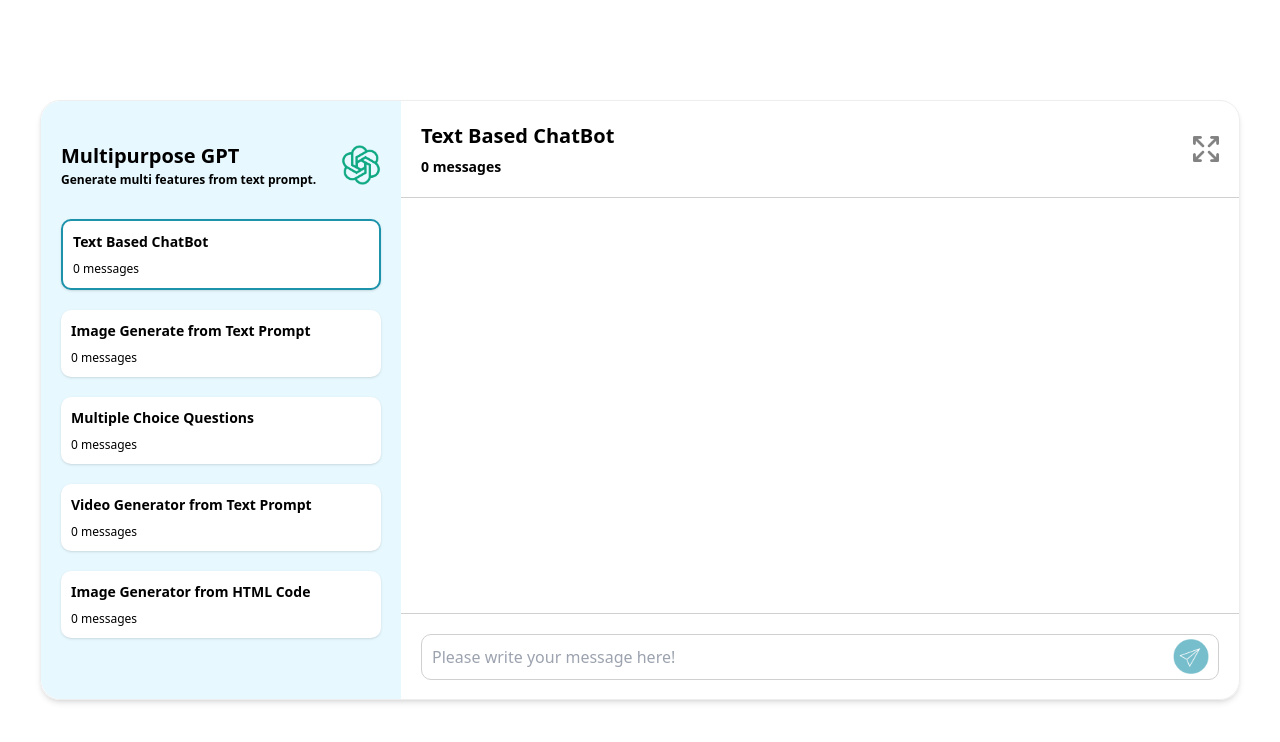
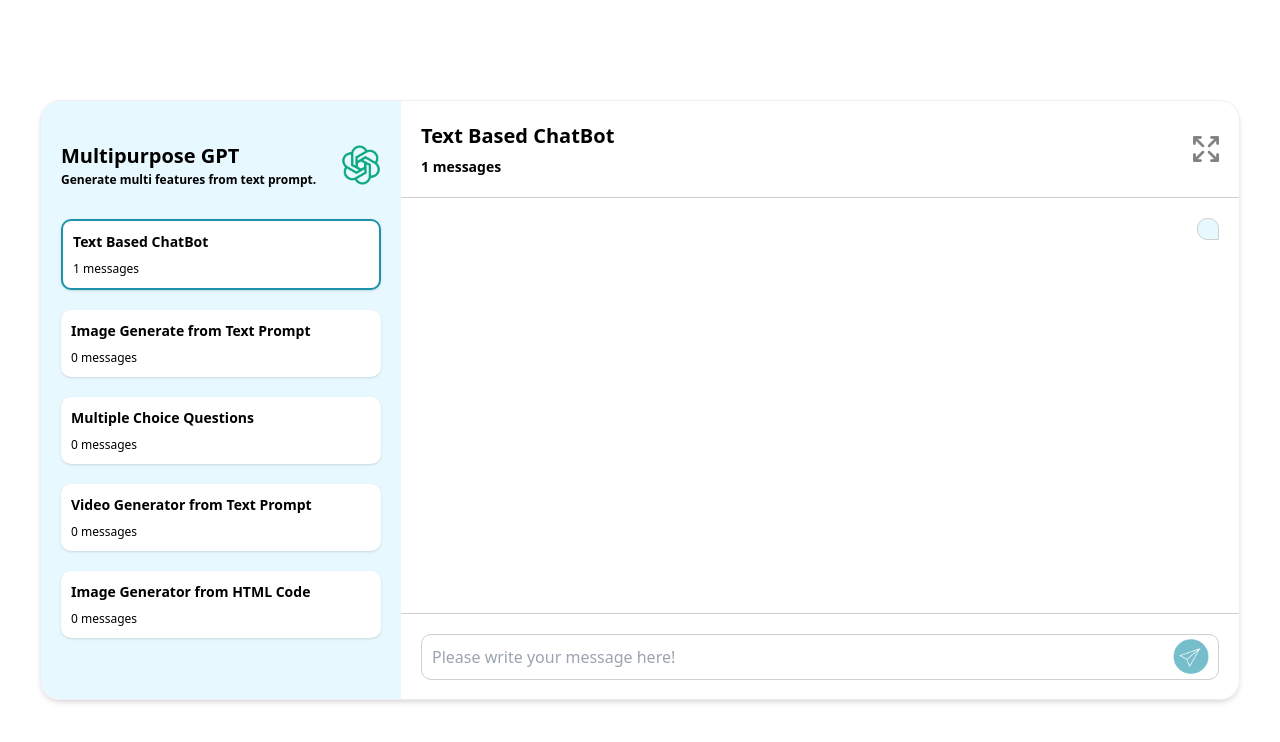
Before and after one commit to TechBoss731213/Multipurpose-ChatBot, a Next.js app: page / in a window 1280 px wide. Both pictures are taken after a click on the picture 1191 px from the left and 656 px from the top of the page. Shown: the top 742 px of the page. Built offline with nearby package versions, Linux system fonts and the light colour scheme.

Commit message:
updated map variable

```diff
--- a/app/pages/TextChat.tsx
+++ b/app/pages/TextChat.tsx
@@ -15,12 +15,17 @@ const TextChat = () => {
   const textChatHistory = useSelector((state: RootState) => state.textChat.history);
   const textChatMessageCount = useSelector((state: RootState) => state.textChat.messageCount);
 
-  const { messages, input, handleInputChange, handleSubmit, isLoading } = useChat({
+  const { messages, input, handleInputChange, handleSubmit } = useChat({
     api: '/api/text-chat',
     onFinish: (message) => {
       dispatch(addMessage({ role: message.role, content: message.content }));
+      console.log(textChatHistory);
     }
   });
+
+  const handleClickSubmit = () => {
+    dispatch(addMessage({ role: "user", content: input }));
+  }
 
   return (
     <>
@@ -34,9 +39,9 @@ const TextChat = () => {
         </div>
       </div>
       <div className="p-[20px] h-[calc(100%_-_183px)] overflow-y-auto">
-        {messages.length > 0
-          ? messages.map((item) => (
-            <p key={item.id} className={`w-fit p-[10px] bg-[#E7F8FF] text-[#303030] rounded-t-[10px] border border-[#D0D0D0] max-w-[600px] mb-[20px] ${item.role === "user" ? "rounded-l-[10px] ms-auto" : "rounded-r-[10px] me-auto"}`}>{item.content}</p>
+        {textChatHistory.length > 0
+          ? textChatHistory.map((item, index) => (
+            <p key={index} className={`w-fit p-[10px] bg-[#E7F8FF] text-[#303030] rounded-t-[10px] border border-[#D0D0D0] max-w-[600px] mb-[20px] ${item.role === "user" ? "rounded-l-[10px] ms-auto" : "rounded-r-[10px] me-auto"}`}>{item.content}</p>
           )) : null}
       </div>
       <div className="p-[20px] border-t-[1px] border-t-[#D0D0D0] rounded-br-[20px]">
@@ -49,7 +54,10 @@ const TextChat = () => {
             className="w-full max-h-[100px] p-[10px] outline-none rounded-[10px] resize-none border-[1px] border-[#D0D0D0] focus:border-[#999]"
           />
           <div className="absolute w-[36px] h-[36px] cursor-pointer bottom-[5px] right-[10px]">
-            <Image src={sendButtonImageUrl} className="opacity-[0.6] focus:opacity-[1]" alt="Send Message" onClick={(e) => handleSubmit(e as any)} />
+            <Image src={sendButtonImageUrl} className="opacity-[0.6] focus:opacity-[1]" alt="Send Message" onClick={(e) => {
+              handleClickSubmit();
+              handleSubmit(e as any);
+            }} />
           </div>
         </div>
       </div>
```
